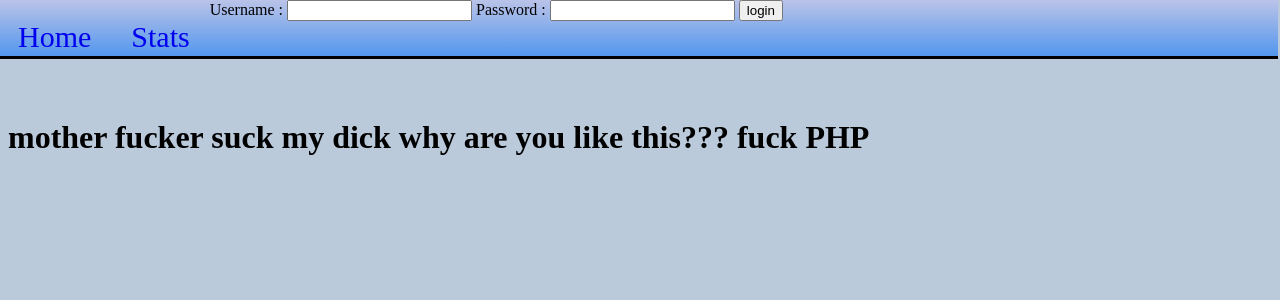
After one commit to microl44/Julet, a PHP site: page /loggout.php in a window 1280 px wide. The commit adds this page. Shown: the top 300 px of the page. Run offline with PHP 8.4, Linux system fonts and the light colour scheme; a stand-in replaces the project's code that opens the database connection.

Commit message:
logging functional require call of procedure to work

```diff
--- a/function.php
+++ b/function.php
@@ -48,15 +48,15 @@ function PrintMovieTable($result,$stmp){
 //I'm so sorry for this, idk what I'm doing and it's 5 in the morning oh god
 function PrintParticipantInfo($participant)
 {
-  $conn = CreateConn();
+  $conn = GetConnection();
   $stmt = $conn->query("CALL GetParticipationRate('" . $participant['name'] . "')");
   $participationRate = $stmt->fetchAll();
 
-  $conn = CreateConn();
+  $conn = GetConnection();
   $stmt = $conn->query("CALL GetWinRate('" . $participant['name'] . "')");
   $winrate = $stmt->fetchAll();
 
-  $conn = CreateConn();
+  $conn = GetConnection();
   $stmt = $conn->query("CALL GetPickedMovies('" . $participant['name'] . "')");
   $pickedMovies = $stmt->fetchAll();
 
--- a/includers/footer.php
+++ b/includers/footer.php
@@ -1,4 +1,3 @@
 <footer>
 	<a href="./install.php"> Reinstall Database?</a>
-
 </footer>
--- a/includers/header.php
+++ b/includers/header.php
@@ -5,5 +5,13 @@
 	<div class='navbar'>
 		<a href="index.php"> Home </a>
 		<a href="stats.php"> Stats </a>
+		<?php
+		if(isset($_SESSION['username'])){
+			echo "<a href='loggout.php'> logg out</a>";
+		}
+		else{
+			include 'login.php';
+		}
+		?>
 	</div>
 </header>
--- /dev/null
+++ b/loggout.php
@@ -0,0 +1,12 @@
+<?php
+require_once "includers/header.php";
+if(isset($_SESSION['username']) || isset($_SESSION['password'])){
+    unset($_SESSION['username']);
+    unset($_SESSION['password']);
+    header('location:' . 'index.php');
+    die();
+}
+else{
+    echo "<br/><br/><br/><br/><br/><h1>mother fucker suck my dick why are you like this??? fuck PHP</h1>";
+}
+?>
--- /dev/null
+++ b/login.php
@@ -0,0 +1,17 @@
+<?php
+require_once "loginFunctions.php";
+require_once "includers/header.php";
+
+if(isset($_POST['username'])){
+    LoginAttempt($_POST['username'],$_POST['password']);
+    header('location: ./index.php');
+    die();
+}
+?>
+<form action='login.php' method='POST'>
+    <label for='username'>Username :</lable>
+    <input type='text' name='username'/>
+    <label for='password'>Password :</lable>
+    <input type='password' name='password'/>
+    <input type='submit' value='login'/>
+</form>
--- /dev/null
+++ b/loginFunctions.php
@@ -0,0 +1,30 @@
+<?php session_start(); ?>
+<?php
+require_once "Database.php";
+
+function LoginAttempt($username, $password){
+    try{
+        $connection = new PDO(getConnectionString(),$username,$password);
+        $_SESSION['username'] = $username;
+        $_SESSION['password'] = $password;
+    }
+    catch(Exception $e){
+        echo "<br/><br/><br/><br/><h1>Error logging in try again</h1>";
+        print_r($e->getmessage());
+    }
+}
+
+function GetConnection(){
+    $conn = new PDO(getConnectionString(), $_SESSION['username'], $_SESSION['password']);
+	$conn->setAttribute(PDO::ATTR_ERRMODE, PDO::ERRMODE_EXCEPTION);
+    return $conn;
+}
+
+function notLoggedIn(){
+    echo "<body>";
+    echo "<div id='content'>";
+      echo "<h1>Please logg in first </h1>";
+    echo "</div>";
+    echo "</body>";
+}
+?>
```
Also changed, not shown: Shared/DatabaseInstallScript/Procedures.sql (+22 -0 lines), index.php (+21 -13 lines), install.php (+11 -3 lines), query.php (+13 -4 lines), stats.php (+7 -2 lines), 1 other file.
